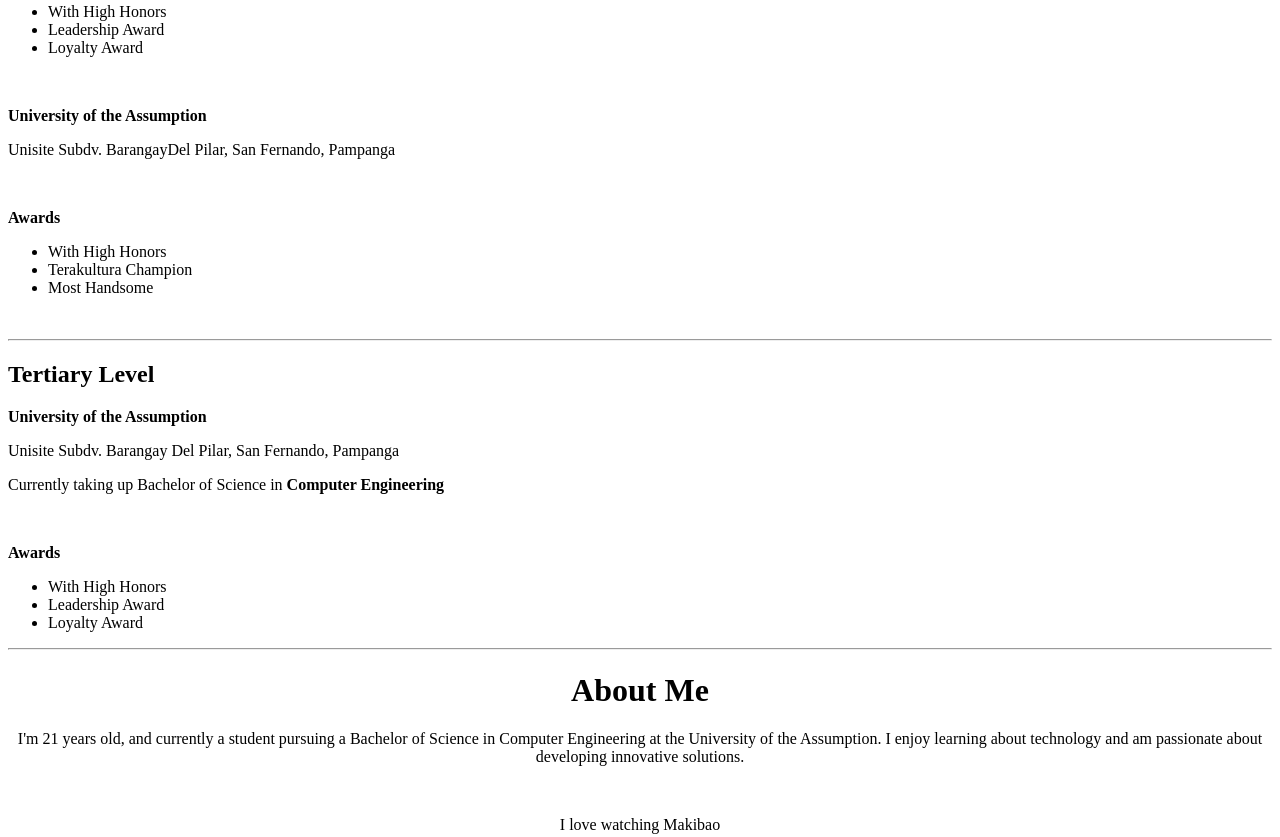
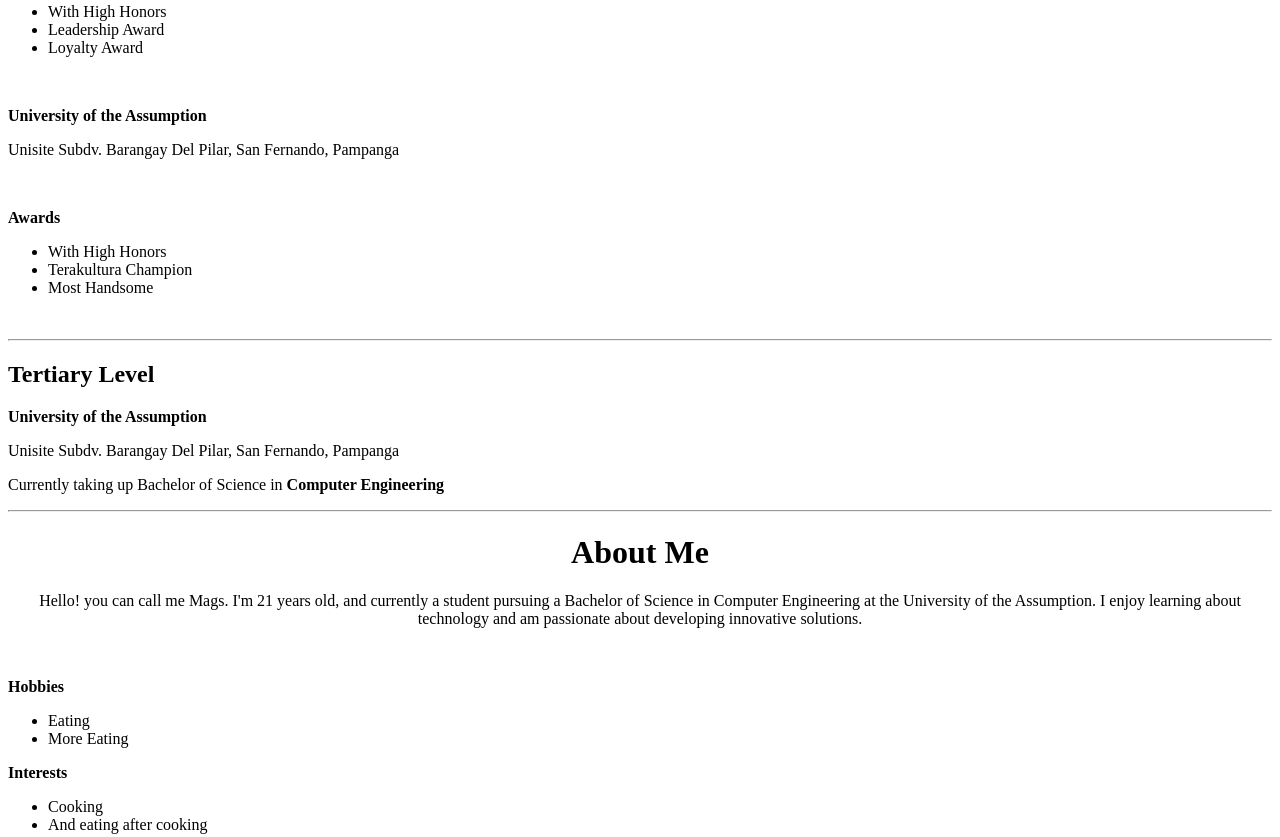
Before and after one commit to RaphaelMagro/MAGRO-SD2, a plain HTML site: page session2/activity.html in a window 1280 px wide. Shown: the part 984-1821 px from the top of the page. Drawn offline with Linux system fonts and the light colour scheme.

Commit message:
Activity | February 3, 2026
clear

```diff
--- a/session2/activity.html
+++ b/session2/activity.html
@@ -39,7 +39,7 @@
     </ul>
     <br>
     <p><strong>University of the Assumption</strong></p>
-    <p>Unisite Subdv. BarangayDel Pilar, San Fernando, Pampanga</p>
+    <p>Unisite Subdv. Barangay Del Pilar, San Fernando, Pampanga</p>
     <br>
     <p><strong>Awards</strong></p>
     <ul>
@@ -55,20 +55,23 @@
     <p><strong>University of the Assumption</strong></p>
     <p>Unisite Subdv. Barangay Del Pilar, San Fernando, Pampanga</p>
     <p>Currently taking up Bachelor of Science in <strong>Computer Engineering</strong></p>
-    <br>
-    <p><strong>Awards</strong></p>
-    <ul>
-        <li>With High Honors</li>
-        <li>Leadership Award</li>
-        <li>Loyalty Award</li>
-    </ul>
 
     <hr>
 
     <h1 style="text-align: center;">About Me</h1>
-    <p style="text-align: center;">I'm 21 years old, and currently a student pursuing a Bachelor of Science in Computer Engineering at the University of the Assumption. I enjoy learning about technology and am passionate about developing innovative solutions.</p>
+    <p style="text-align: center;">Hello! you can call me Mags. I'm 21 years old, and currently a student pursuing a Bachelor of Science in Computer Engineering at the University of the Assumption. I enjoy learning about technology and am passionate about developing innovative solutions.</p>
     <br>
-    <p style="text-align: center;">I love watching Makibao</p>
+    <p><strong>Hobbies</strong></p>
+    <ul>
+        <li>Eating</li>
+        <li>More Eating</li>
+    </ul>
+    <p><strong>Interests</strong></p>
+    <ul>
+        <li>Cooking</li>
+        <li>And eating after cooking</li>
+    </ul>
+
     <br>
 
     <hr>
@@ -76,7 +79,7 @@
     <h1 style="text-align: center;">Contact Me</h1>
     <p>Phone: +639122334355</p>
     <p>Facebook: <a href="http://">Facebook.com/raphmagro</a></p>
-    <p>Instagram: <a href="http://">instagram/raphpogi</a></p>
+    <p>Instagram: <a href="http://">instagram/raphpogi</a></p>a
     <p>Email: <a href="http://">radmagro.student@ua.edu.ph</a></p>
 
 </body>
```
